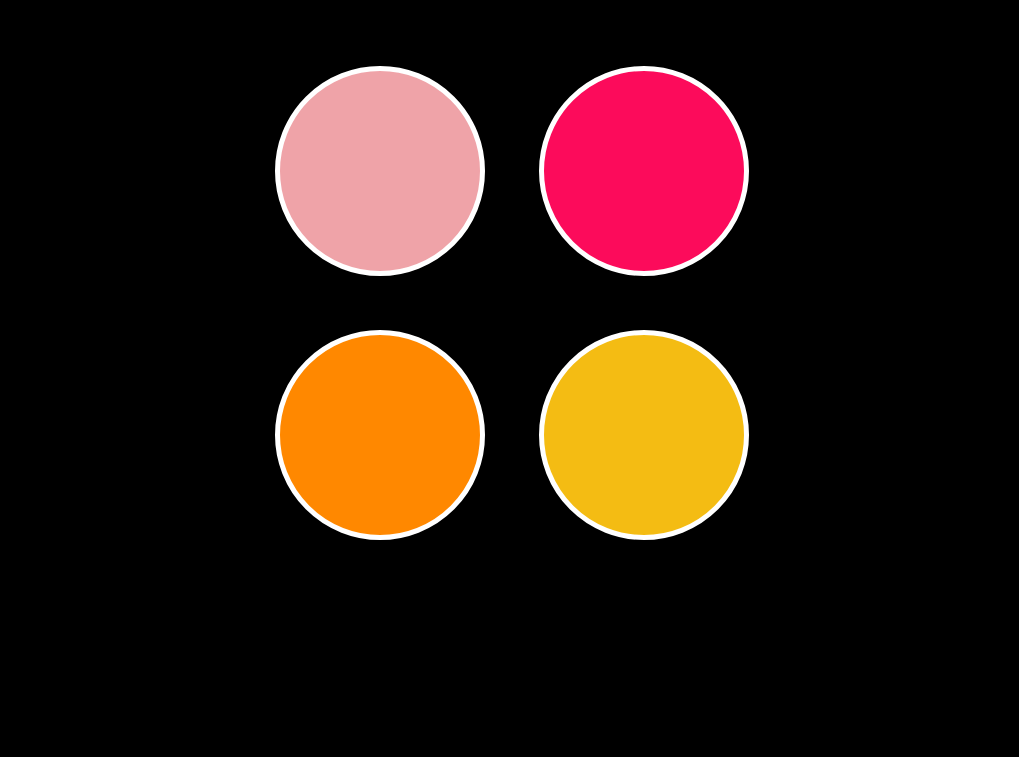
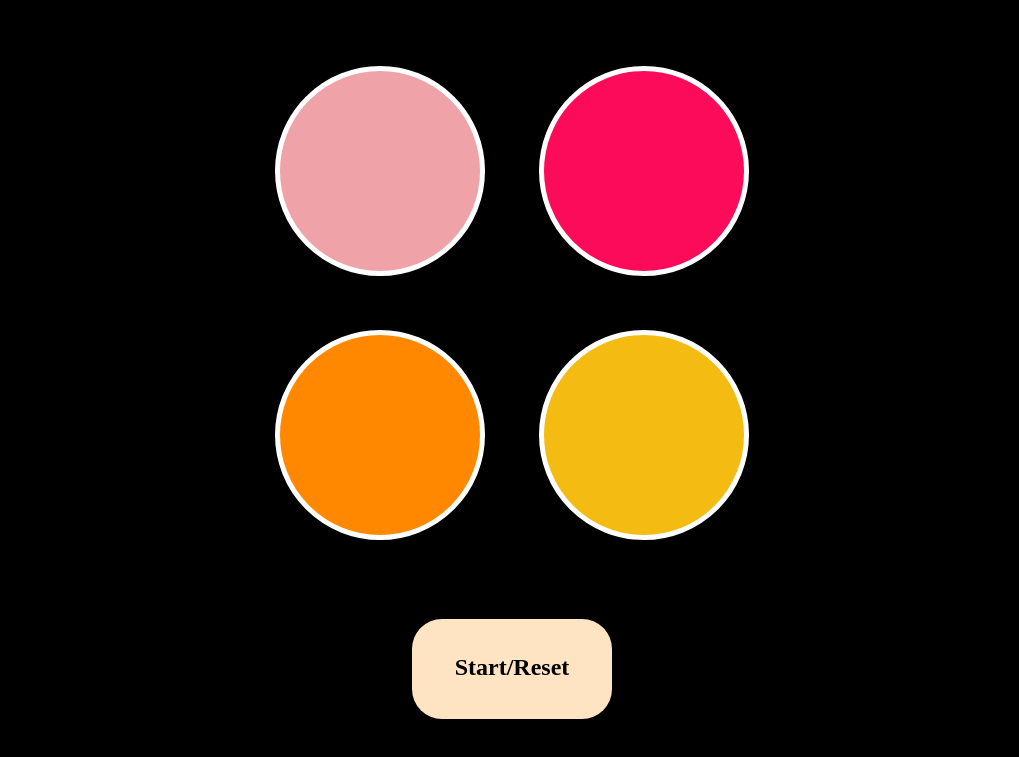
Before and after one commit to omkargade04/Simon-Game, a plain HTML site: page index.html in a window 1280 px wide. Shown: the part 133-890 px from the top of the page, without its empty margins (128-1147 px from the left). Before the commit the page ends 800 px from the top, so only its background shows below. Drawn offline with nearby package versions, Linux system fonts and the light colour scheme.

Commit message:
styles.css

```diff
--- a/styles.css
+++ b/styles.css
@@ -55,3 +55,24 @@ body {
   box-shadow: 0 0 20px white;
   background-color: rgb(245, 250, 250);
 }
+
+.lastrow{
+  display: flex;
+  justify-content: space-evenly;
+  align-items: center;
+  text-align: center;
+}
+.start{
+  margin: 50px;
+  height: 100px;
+  width: 200px;
+  border-radius: 30px;
+  background-color: bisque;
+  display: inline-table;
+  text-align: center;
+  justify-content: center;
+
+}
+.reset{
+  padding-top: 15px;
+}
```
